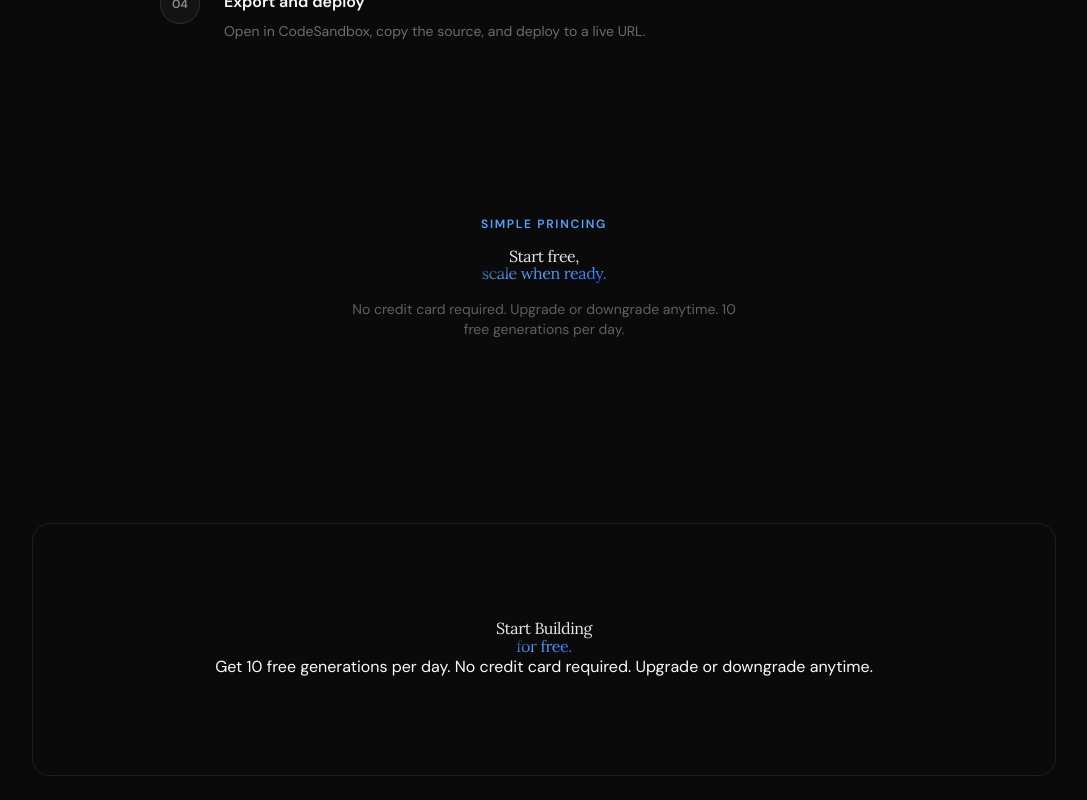
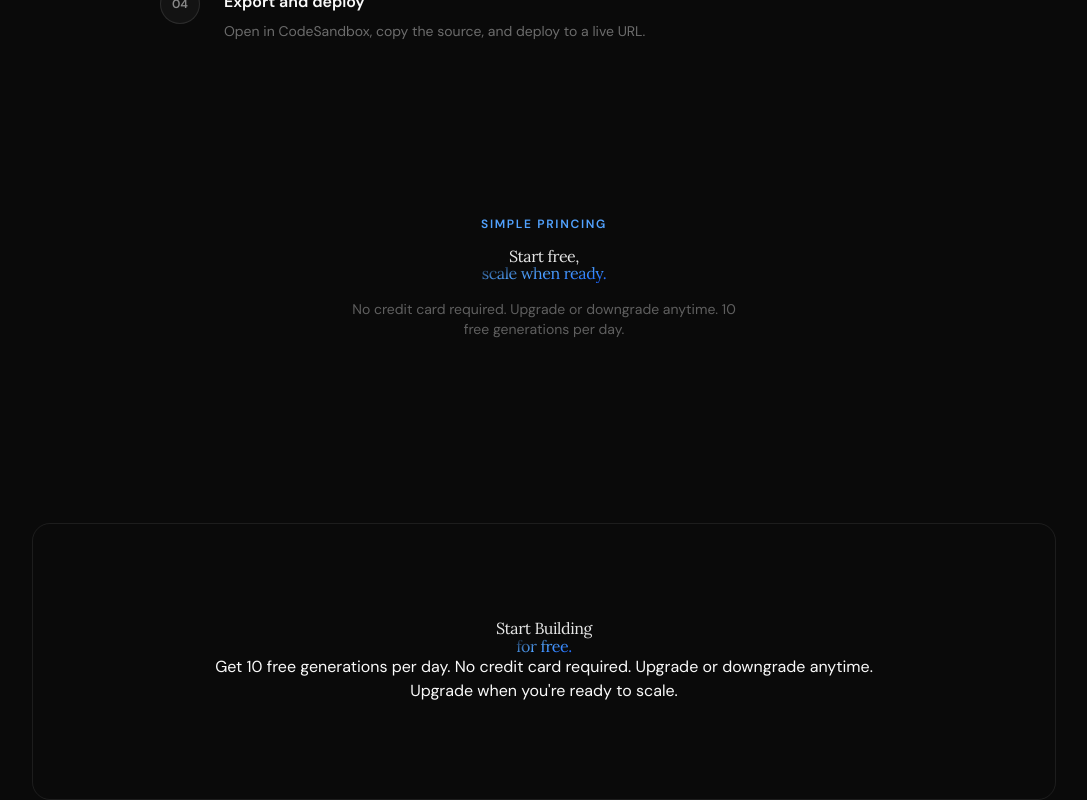
Before and after one commit to moonspark78/ai-app-builder, a Next.js app: page / in a window 1280 px wide. Shown: the part 1908-2708 px from the top of the page, without its empty margins (96-1183 px from the left). Before the commit the page ends 2684 px from the top, so only its background shows below. Built offline with nearby package versions, Linux system fonts and the light colour scheme; no server answers.

Commit message:
:art: working on Page.tsx  /./././././.   :art:

```diff
--- a/app/page.tsx
+++ b/app/page.tsx
@@ -215,6 +215,7 @@ export default function Home() {
         <p>
           Get 10 free generations per day. No credit card required. Upgrade or downgrade anytime.
           <br/>
+          Upgrade when you&apos;re ready to scale.
         </p>
       </section>
     </main>
```
